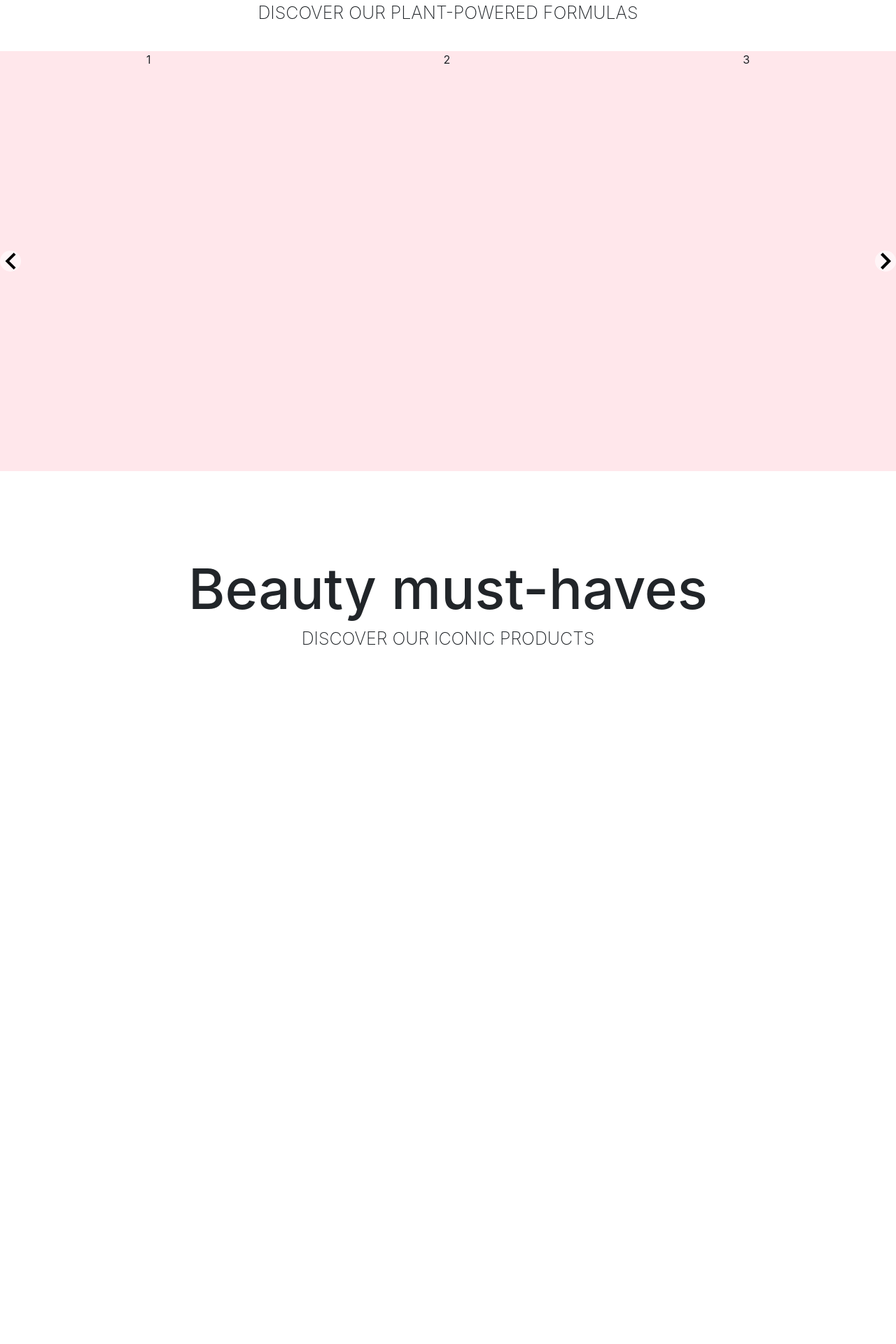
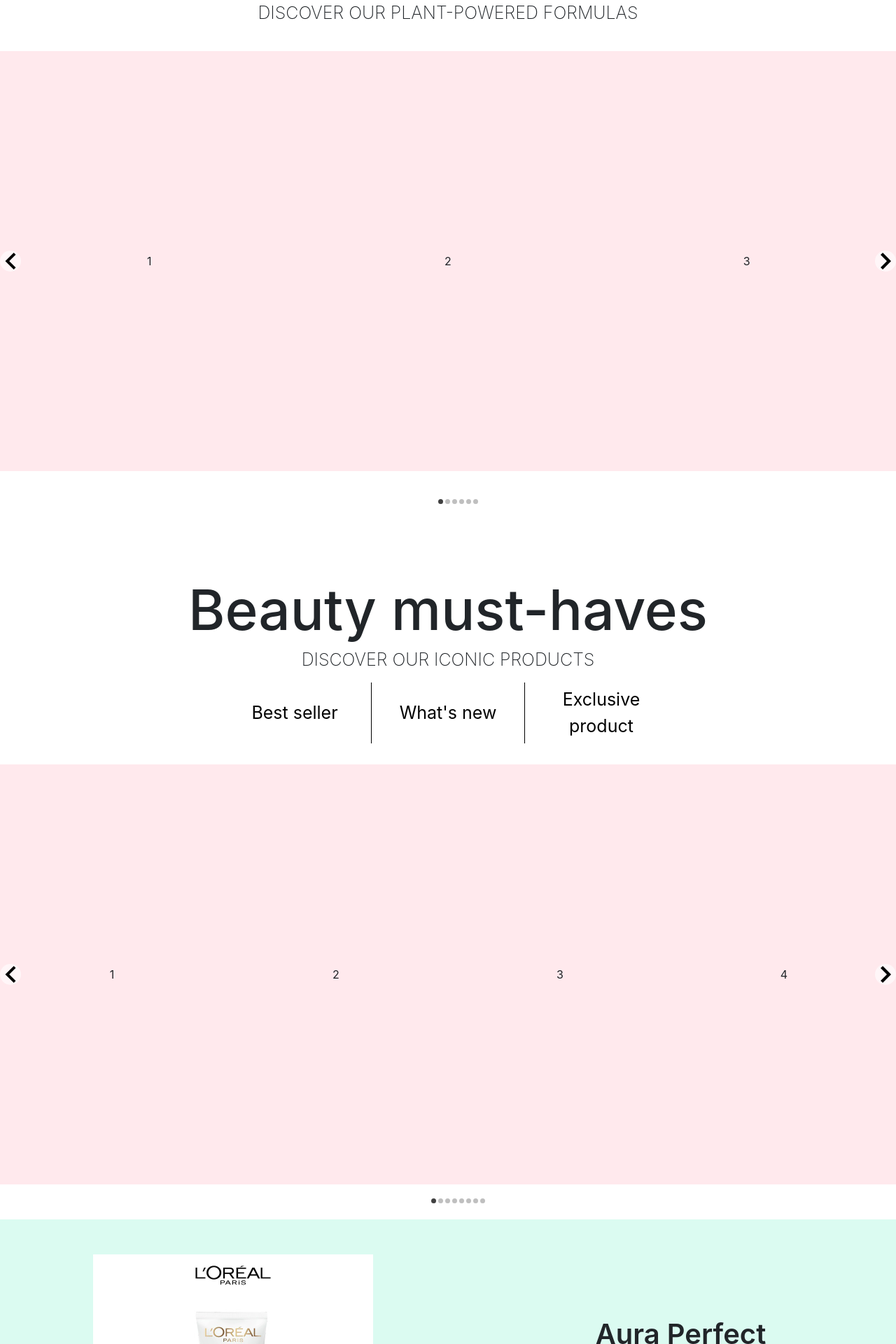
Before and after one commit to huykate/eProject, a React (Create React App) app: page / in a window 1280 px wide. Shown: the part 880-2800 px from the top of the page at 70% size. Before the commit the page ends 1827 px from the top, so only its background shows below. Built offline with nearby package versions, Linux system fonts and the light colour scheme.

Commit message:
homepage main update

```diff
--- a/src/App.css
+++ b/src/App.css
@@ -11,7 +11,11 @@
     align-self:center ;
     text-align: center;
 }
-.Main__banner--text2{
+.Main--text1{
+    font-size: 40px;
+    font-weight: 600;
+}
+.Main--text2{
     margin: 5px auto;
     width: 350px;
     text-align: center;
@@ -48,27 +52,69 @@
         inset -4px -4px 6px 0 rgba(255,255,255,.2),
         inset 4px 4px 6px 0 rgba(0, 0, 0, .2);
 }
-.Main__text{
+.Main__title{
     text-align: center;
     margin: 100px 0 20px 0;
 }
-.Main__text--big{
+.Main__title--big{
     font-size: 80px;
 }
-.Main__text--mid{
+.Main__title--mid{
     font-size: 25px;
     font-weight: 200;
 }
-.Main__category{
+.Main__slide{
     width: 100%;
+    min-height: 600px;
     margin: 20px 0;
-    background-color: rgba(255, 192, 203, 0.375);
-    min-height: 600px;
 
 }
-.Main__category--detail{
+.Main__slide--detail{
     display: flex;
     justify-content: space-around;
-    align-self: center;
-    height: 100%;
+    align-items: center;
+    height: 600px;
+    background-color: rgba(255, 205, 214, 0.44);
 }
+.Main__title--btn{
+    margin: 10px 0;
+    :nth-child(2){
+        border-left: 1px solid #000;
+        border-right: 1px solid #000;
+}}
+.Main__title--btnDetail{
+    background-color: transparent;
+    color: #000;
+    font-size: 25px;
+    border: 0;
+    width: 220px;
+}
+.Main__bestPro{
+    display: flex;
+    align-items: center;
+    justify-content: space-around;
+    height: 500px;
+    background-color: rgba(187, 248, 228, 0.523);
+}
+.Main__bestPro--size{
+    height: 400px;
+}
+.Main__bestPro--detail{
+    text-align: center;
+
+}
+.Main__bestPro--btn{
+    align-content: center;
+    border: none;
+    background: linear-gradient(0deg, rgb(60, 179, 243) 0%, rgba(60, 179, 243, 0.554) 100%);
+    color: #fff;
+}
+.Main__bestPro--btn:hover{
+    opacity: .8;
+}
+.Main__bestPro--btn:active{
+    box-shadow:  4px 4px 6px 0 rgba(255,255,255,.3),
+                -4px -4px 6px 0 rgba(116, 125, 136, .2),
+        inset -4px -4px 6px 0 rgba(255,255,255,.2),
+        inset 4px 4px 6px 0 rgba(0, 0, 0, .2);
+}
--- a/src/App.js
+++ b/src/App.js
@@ -1,6 +1,8 @@
 import './App.css';
 import './index.css';
 import { Slide } from 'react-slideshow-image';
+import Button from 'react-bootstrap/Button';
+import ButtonGroup from 'react-bootstrap/ButtonGroup';
 import 'react-slideshow-image/dist/styles.css'
 import Header from './Header.js';
 
@@ -14,35 +16,86 @@ function App() {
         <div className='Main__banner'>
           <div className='Main__banner--detail grid'>
             <div className='Main__banner--text'>
-              <h2 className='Main__banner--text1'>Discover the beauty of 70+ years of Clarins innovation</h2>
-              <div className='Main__banner--text2'>Transform your skincare routine with Clarins' proven formulas and decades of expertise - your radiant complexion awaits!</div>
+              <h2 className='Main--text1'>Discover the beauty of 70+ years of Clarins innovation</h2>
+              <div className='Main--text2'>Transform your skincare routine with Clarins' proven formulas and decades of expertise - your radiant complexion awaits!
+              </div>
               <button className='Main__banner--btn custom-btn '>see more</button>
             </div>
             <img  className='Main__banner--img' src={process.env.PUBLIC_URL + '../img/Banner-hero img/banner.gif'} alt=''></img>
           </div>
         </div>
-        <div className='Main__text'>
-          <h1 className='Main__text--big'>Your skin. Our expertise.</h1>
-          <h2 className='Main__text--mid'>DISCOVER OUR PLANT-POWERED FORMULAS</h2>
+        <div className='Main__title'>
+          <h1 className='Main__title--big'>Your skin. Our expertise.</h1>
+          <h2 className='Main__title--mid'>DISCOVER OUR PLANT-POWERED FORMULAS</h2>
         </div>
+        <div className='Main__slide'>
+          <Slide cssClass='Main__slide' autoplay={false} canSwipe={false} transitionDuration={500} slidesToScroll={1} slidesToShow={3} indicators={true}  >
+          <div className='Main__slide--detail'>
+            1
+          </div>
+          <div className='Main__slide--detail'>
+            2
+          </div>
+          <div className='Main__slide--detail'>
+            3
+          </div>
+          <div className='Main__slide--detail'>
+            4
+          </div>
+          <div className='Main__slide--detail'>
+            5
+          </div>
+          <div className='Main__slide--detail'>
+            6
+          </div>
+          </Slide>
+        </div>
+        <div className='Main__title'>
+          <h1 className='Main__title--big'>Beauty must-haves</h1>
+          <h2 className='Main__title--mid'>DISCOVER OUR ICONIC PRODUCTS</h2>
+          <ButtonGroup className='Main__title--btn'  aria-label="Basic example">
+            <Button className='Main__title--btnDetail' variant="secondary">Best seller</Button>
+            <Button className='Main__title--btnDetail' variant="secondary">What's new</Button>
+            <Button className='Main__title--btnDetail' variant="secondary">Exclusive product</Button>
+          </ButtonGroup>
 
-        <Slide cssClass='Main__category' autoplay={false} canSwipe={false} >
-            <div className='Main__category--detail'>
+        <div className='Main__slide'>
+          <Slide autoplay={false} canSwipe={false} transitionDuration={500} slidesToScroll={1} slidesToShow={4}  indicators={true }>
+            <div className='Main__slide--detail'>
               <div>1</div>
+            </div>
+            <div className='Main__slide--detail'>
              <div>2</div>
+            </div>
+            <div className='Main__slide--detail'>
              <div>3</div>
             </div>
-            <div className='Main__category--detail'>
+            <div className='Main__slide--detail'>
              <div>4</div>
+            </div>
+            <div className='Main__slide--detail'>
              <div>5</div>
+            </div>
+            <div className='Main__slide--detail'>
              <div>6</div>
             </div>
+            <div className='Main__slide--detail'>
+             <div>7</div>
+            </div>
+            <div className='Main__slide--detail'>
+             <div>8</div>
+            </div>
           </Slide>
-        <div className='Main__text'>
-          <h1 className='Main__text--big'>Beauty must-haves</h1>
-          <h2 className='Main__text--mid'>DISCOVER OUR ICONIC PRODUCTS</h2>
         </div>
-
+        </div>
+        <div className='Main__bestPro'>
+          <img className='Main__bestPro--size' src={process.env.PUBLIC_URL + '../img/Aura Perfect/Aura Perfect-1.jpeg'} alt=''></img>
+          <div className='Main__bestPro--detail' >
+            <div className='Main--text1'>Aura Perfect</div>
+            <div className='Main--text2'>Lorem ipsum dolor sit amet, consectetur adipiscing elit, sed do eiusmod tempor incididunt ut labore et dolore magna aliqua. Ut enim ad minim veniam, quis nostrud exercitation ullamco laboris nisi ut</div>
+            <button className='Main__bestPro--btn custom-btn'>see more</button>
+          </div>
+        </div>
       </div>
     </>
   );
--- a/src/index.js
+++ b/src/index.js
@@ -3,6 +3,7 @@ import ReactDOM from 'react-dom/client';
 import 'bootstrap/dist/css/bootstrap.min.css';
 import 'bootstrap-icons/font/bootstrap-icons.css';
 import 'bootstrap/dist/js/bootstrap.bundle.min.js';
+
 import './index.css';
 import App from './App';
 const root = ReactDOM.createRoot(document.getElementById('root'));
```
Lines whose indentation alone changed are shown as unchanged.
